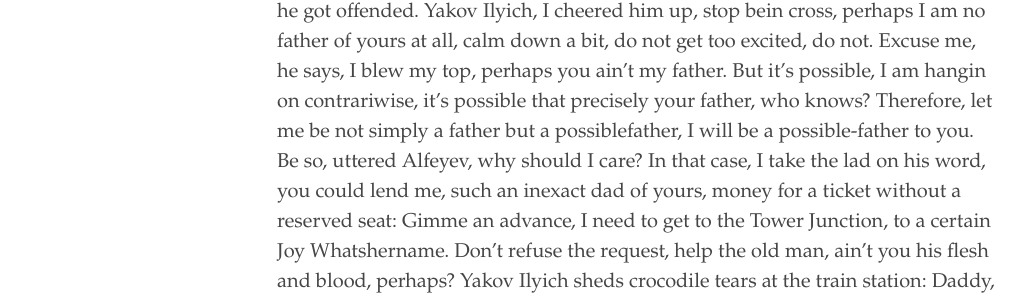
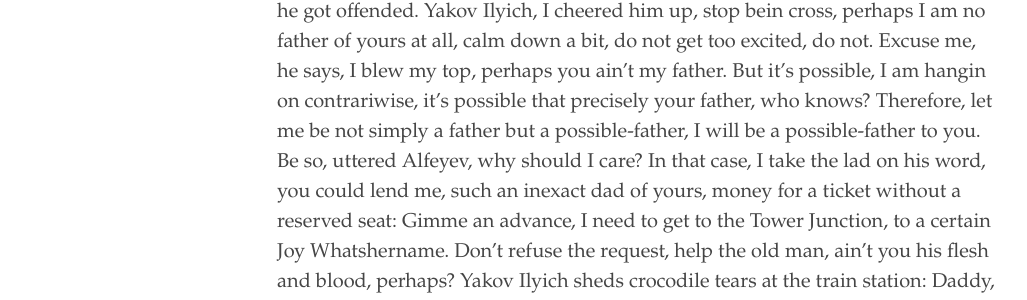
Before and after one commit to digbmc/dog-annotation-site, a Jekyll site: the page built from _texts/06_en.md, in a window 1280 px wide and 1400 px high. Shown: the part 665-965 px from the top of the window, without its empty margins (3-1030 px from the left). Built offline with Jekyll 4.4.1, drawn with Linux system fonts in a browser that asks for light colours; some of the changed text lies outside the part shown.

Commit message:
fixed missing hyphen

```diff
--- a/_texts/06_en.md
+++ b/_texts/06_en.md
@@ -26,7 +26,7 @@ cross, perhaps I am no father of yours at all, calm down a bit,
 do not get too excited, do not. Excuse me, he says, I blew my
 top, perhaps you ain’t my father. But it’s possible, I am hangin
 on contrariwise, it’s possible that precisely your father, who
-knows? Therefore, let me be not simply a father but a possiblefather, I will be a possible-father to you. Be so, uttered Alfeyev,
+knows? Therefore, let me be not simply a father but a possible-father, I will be a possible-father to you. Be so, uttered Alfeyev,
 why should I care? In that case, I take the lad on his word, you
 could lend me, such an inexact dad of yours, money for a ticket
 without a reserved seat: Gimme an advance, I need to get to the
```
